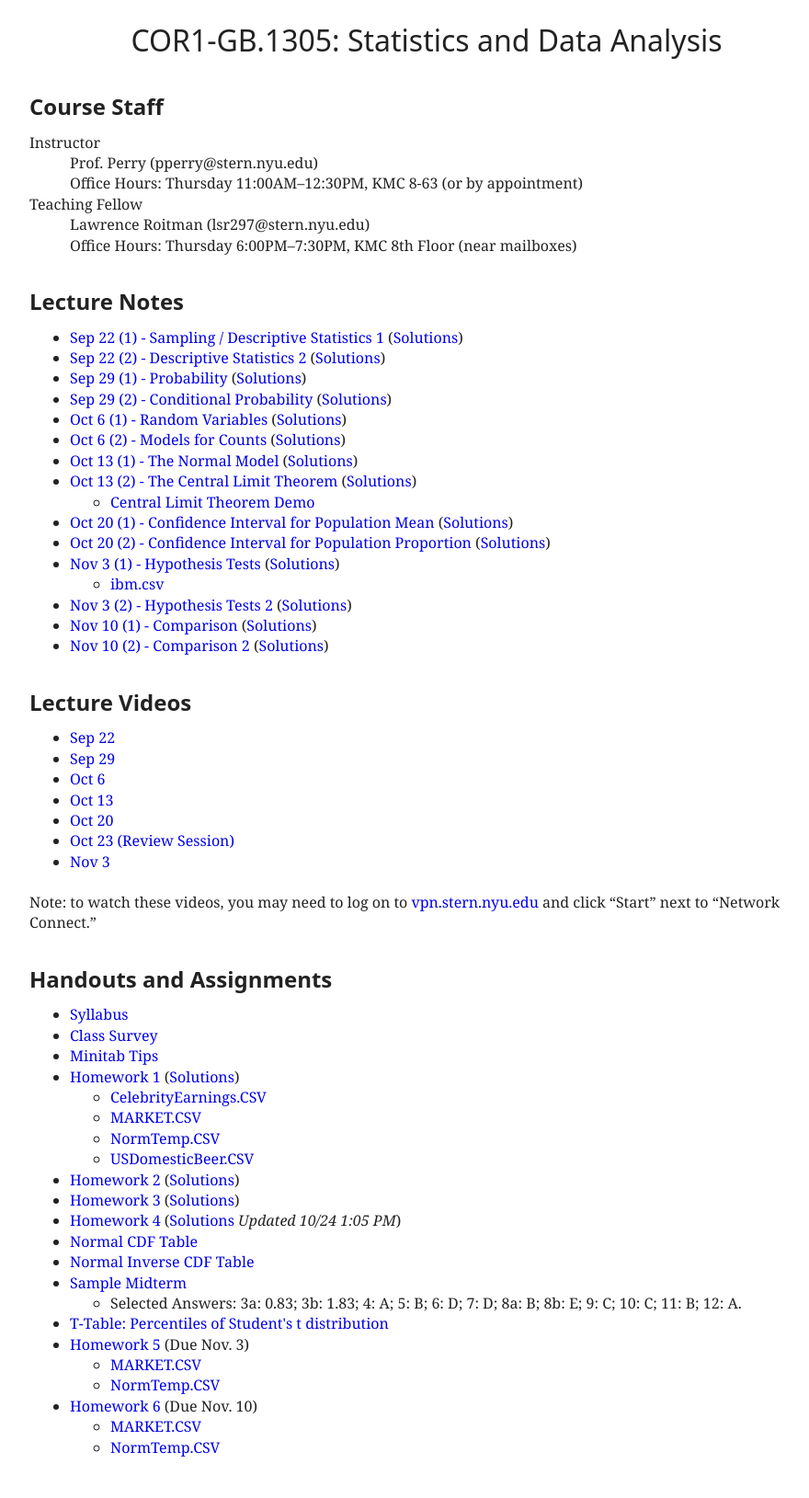
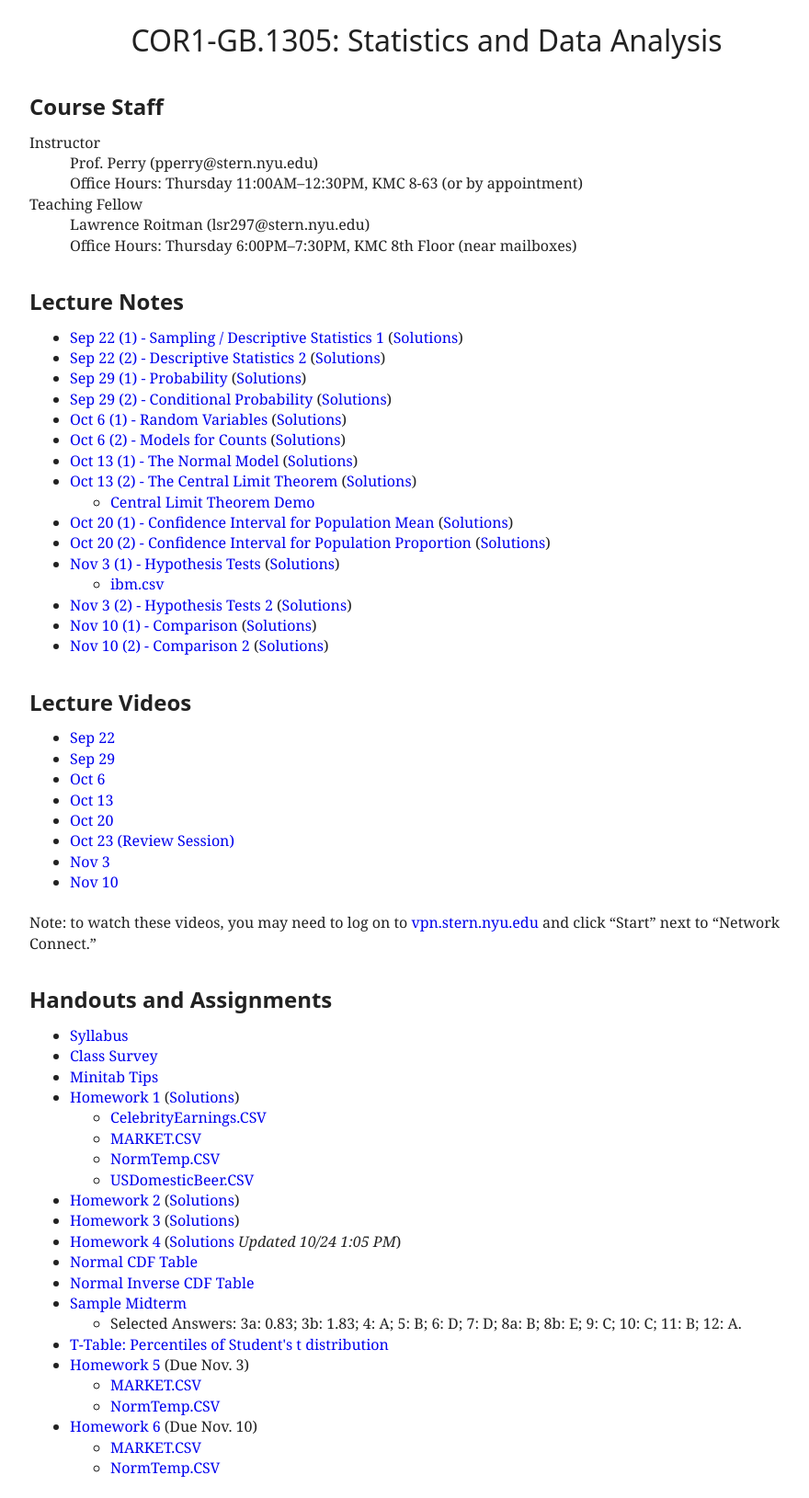
Before and after one commit to patperry/patperry.github.com, a Jekyll site: the page built from course/cor1305/index.html, in a window 1280 px wide. Shown: the whole page at 92% size, without its empty margins (176-1056 px from the left). Built offline with Jekyll 4.4.1, drawn with Linux system fonts in a browser that asks for light colours; before the commit the page ends 1607 px from its top, so only the background shows below that.

Commit message:
Add video link

```diff
--- a/course/cor1305/index.html
+++ b/course/cor1305/index.html
@@ -67,6 +67,7 @@
   <li><a href="http://nyustern.mediasite.com/Mediasite/Play/a9a923cc590948d0acab08ec58648f0e1d">Oct 20</a>
   <li><a href="http://nyustern.mediasite.com/Mediasite/Play/db9d99d1776344b3886ae96c8035f58b1d">Oct 23 (Review Session)</a>
   <li><a href="http://nyustern.mediasite.com/Mediasite/Play/817ff4f92aee4ec09e7b67c323bb38911d">Nov 3</a>
+  <li><a href="http://nyustern.mediasite.com/Mediasite/Play/e97af614d3ef4284a070f4a6fd1376831d">Nov 10</a>
 </ul>
 <p>Note: to watch these videos, you may need to log on to <a href="http://vpn.stern.nyu.edu/">vpn.stern.nyu.edu</a>
   and click &ldquo;Start&rdquo; next to &ldquo;Network Connect.&rdquo;
```
